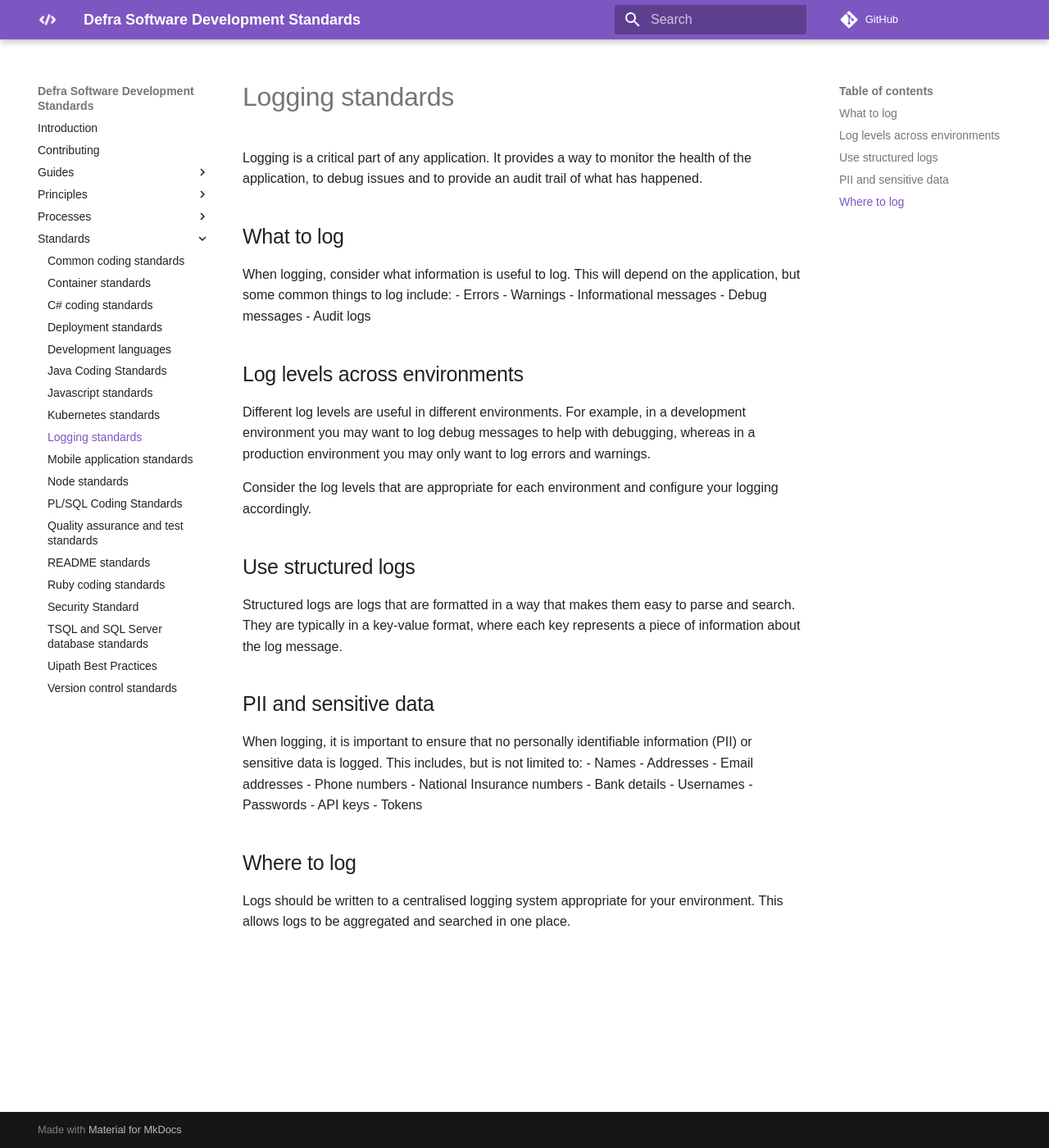
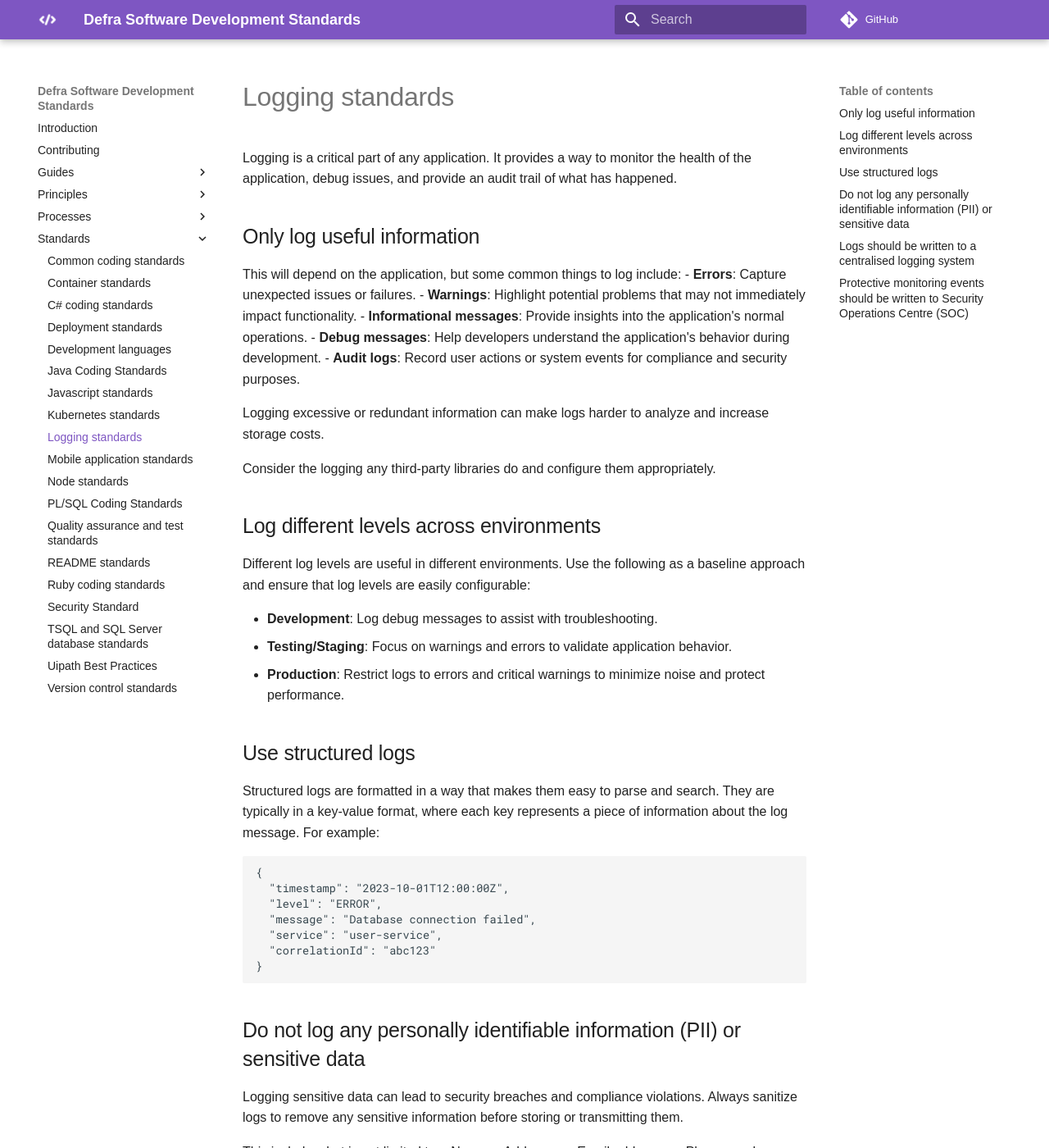
Before and after one commit to DEFRA/software-development-standards, an MkDocs documentation site: the page built from docs/standards/logging_standards.md, in a window 1280 px wide and 1400 px high. Shown: the whole window at 82% size. Built offline with MkDocs 1.6.1 and Material for MkDocs 9.7.7, drawn with Linux system fonts in a browser that asks for light colours; some web fonts are replaced; comment, search, counter and statistics services are not loaded; some of the changed text lies outside the part shown.

Commit message:
Update based on feedback

````diff
--- a/docs/standards/logging_standards.md
+++ b/docs/standards/logging_standards.md
@@ -1,29 +1,48 @@
 # Logging standards
 
-Logging is a critical part of any application. It provides a way to monitor the health of the application, to debug issues and to provide an audit trail of what has happened.
+Logging is a critical part of any application. It provides a way to monitor the health of the application, debug issues, and provide an audit trail of what has happened.
 
-## What to log
+## Only log useful information
 
-When logging, consider what information is useful to log. This will depend on the application, but some common things to log include:
-- Errors
-- Warnings
-- Informational messages
-- Debug messages
-- Audit logs
+This will depend on the application, but some common things to log include:
+- **Errors**: Capture unexpected issues or failures.
+- **Warnings**: Highlight potential problems that may not immediately impact functionality.
+- **Informational messages**: Provide insights into the application's normal operations.
+- **Debug messages**: Help developers understand the application's behavior during development.
+- **Audit logs**: Record user actions or system events for compliance and security purposes.
 
-## Log levels across environments
+Logging excessive or redundant information can make logs harder to analyze and increase storage costs.
 
-Different log levels are useful in different environments. For example, in a development environment you may want to log debug messages to help with debugging, whereas in a production environment you may only want to log errors and warnings.
+Consider the logging any third-party libraries do and configure them appropriately.
 
-Consider the log levels that are appropriate for each environment and configure your logging accordingly.
+## Log different levels across environments
+
+Different log levels are useful in different environments. Use the following as a baseline approach and ensure that log levels are easily configurable:
+
+- **Development**: Log debug messages to assist with troubleshooting.
+- **Testing/Staging**: Focus on warnings and errors to validate application behavior.
+- **Production**: Restrict logs to errors and critical warnings to minimize noise and protect performance.
+
 
 ## Use structured logs
 
-Structured logs are logs that are formatted in a way that makes them easy to parse and search. They are typically in a key-value format, where each key represents a piece of information about the log message.
+Structured logs are formatted in a way that makes them easy to parse and search. They are typically in a key-value format, where each key represents a piece of information about the log message. For example:
 
-## PII and sensitive data
+```json
+{
+  "timestamp": "2023-10-01T12:00:00Z",
+  "level": "ERROR",
+  "message": "Database connection failed",
+  "service": "user-service",
+  "correlationId": "abc123"
+}
+```
 
-When logging, it is important to ensure that no personally identifiable information (PII) or sensitive data is logged. This includes, but is not limited to:
+## Do not log any personally identifiable information (PII) or sensitive data
+
+Logging sensitive data can lead to security breaches and compliance violations. Always sanitize logs to remove any sensitive information before storing or transmitting them.
+
+This includes, but is not limited to:
 - Names
 - Addresses
 - Email addresses
@@ -35,6 +54,25 @@ When logging, it is important to ensure that no personally identifiable informat
 - API keys
 - Tokens
 
-## Where to log
+Be aware of any logging third party libraries may do with this data to avoid any unexpected leaks.
 
-Logs should be written to a centralised logging system appropriate for your environment. This allows logs to be aggregated and searched in one place.
+## Logs should be written to a centralised logging system
+
+This allows logs to be aggregated and searched in one place. Examples of centralized logging systems include:
+
+- Elasticsearch, Logstash, and Kibana (ELK stack)
+- AWS CloudWatch
+- Azure Monitor
+
+## Protective monitoring events should be written to Security Operations Centre (SOC)
+
+Protective monitoring events should be sent to the SOC for analysis and response.
+
+Teams are expected to engage with the SOC team for guidance on what events should be logged and how to send them.
+
+Examples of log that may need including in the SOC:
+- Authentication attempts
+- Access control changes
+- Configuration changes
+- Network traffic
+- Decision making
````
